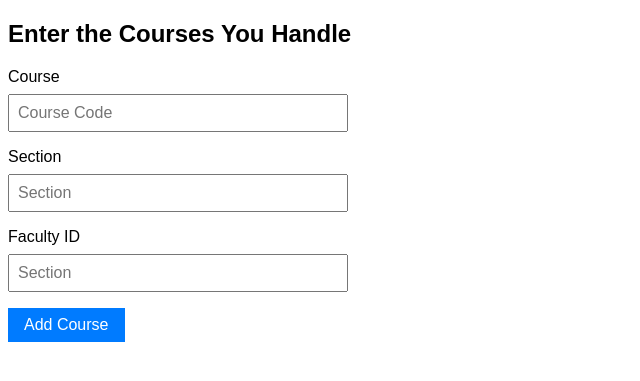
After one commit to franzivanedep/Testing_code, a PHP site: page /courses.html in a window 1280 px wide. The commit adds this page. Shown: the top 381 px of the page, without its empty margins (0-640 px from the left). Run offline with PHP 8.4, Linux system fonts and the light colour scheme.

Commit message:
fifth push

```diff
--- a/TIPTOOLROOmmalapitnadone/Professorpanel/prof.php
+++ b/TIPTOOLROOmmalapitnadone/Professorpanel/prof.php
@@ -373,7 +373,11 @@ body {
     // Event handler for logging out
     function logout() {
       alert("Logged out.");
+
+      window.location.href = '/TIPTOOLROOmmalapitnadone/student/loginprof.html';
+
     }
+    document.getElementById("logoutBtn").addEventListener("click", logout);
 
     // Fetch data and populate the HTML once the DOM is loaded
     document.addEventListener("DOMContentLoaded", fetchData);
--- a/TIPTOOLROOmmalapitnadone/admin-toolroomstaff/admin.php
+++ b/TIPTOOLROOmmalapitnadone/admin-toolroomstaff/admin.php
@@ -270,7 +270,7 @@ select#category option {
               // Database configuration
               $servername = "localhost:3307";
               $username = "root";
-              $db_password = "your_password"; // Replace with your actual MySQL password
+              $db_password = ""; // Replace with your actual MySQL password
               $dbname = "item_db";
 
 
--- a/TIPTOOLROOmmalapitnadone/student/computer.php
+++ b/TIPTOOLROOmmalapitnadone/student/computer.php
@@ -62,7 +62,7 @@
     <?php
 $servername = "localhost:3307";
 $username = "root";
-$db_password = "your_password"; // Replace with your actual MySQL password
+$db_password = ""; // Replace with your actual MySQL password
 $dbname = "item_db";
 
 // Create a database connection
--- /dev/null
+++ b/TIPTOOLROOmmalapitnadone/student/courses.html
@@ -0,0 +1,65 @@
+<!DOCTYPE html>
+<html>
+<head>
+    <style>
+        body {
+            font-family: Arial, sans-serif;
+        }
+        form {
+            margin-bottom: 2em;
+        }
+        label {
+            display: block;
+            margin-top: 1em;
+        }
+        input {
+            margin-top: 0.5em;
+            padding: 0.5em;
+            font-size: 1em;
+            width: 20em;
+        }
+        button {
+            margin-top: 1em;
+            padding: 0.5em 1em;
+            font-size: 1em;
+            color: white;
+            background-color: #007BFF;
+            border: none;
+            cursor: pointer;
+        }
+        button:hover {
+            background-color: #0056b3;
+        }
+        ul {
+            list-style-type: none;
+            padding: 0;
+        }
+        ul li {
+            margin-bottom: 0.5em;
+            padding: 1em;
+            background-color: #f8f9fa;
+            border: 1px solid #dee2e6;
+        }
+    </style>
+</head>
+<body>
+    <h2>Enter the Courses You Handle</h2>
+    <form class="signin-form" action="PHP/courses.php" method="post">
+        <div class="form-group mb-3">
+            <label class="label" for="Course_Section">Course</label>
+            <input type="text" id="Course_Section" name="Course_Section" class="form-control" placeholder="Course Code" required>
+        </div>
+        <div class="form-group mb-3">
+            <label class="label" for="Course_Code">Section</label>
+            <input type="text" id="Course_Code" name="Course_Code" class="form-control" placeholder="Section" required>
+        </div>
+        <div class="form-group mb-3">
+            <label class="label" for="ProfID">Faculty ID</label>
+            <input type="text" id="ProfID" name="ProfID" class="form-control" placeholder="Section" required>
+        </div>
+        <button type="submit" class="btn btn-primary">Add Course</button>
+    </form>
+
+
+</body>
+</html>
--- a/TIPTOOLROOmmalapitnadone/student/signupprof.html
+++ b/TIPTOOLROOmmalapitnadone/student/signupprof.html
@@ -92,6 +92,7 @@
                 </div>
               </div>
 
+
               <div class="d-flex mb-5 mt-4 align-items-center">
                 <div class="d-flex align-items-center">
                 <label class="control control--checkbox mb-0"><span class="caption">Creating an account means you're okay with our <a href="#">Terms and Conditions</a> and our <a href="#">Privacy Policy</a>.</span>
```
Also changed, not shown: TIPTOOLROOmmalapitnadone/student/PHP/acourses.php (added, +33 -0 lines), TIPTOOLROOmmalapitnadone/student/PHP/courses.php (added, +47 -0 lines), TIPTOOLROOmmalapitnadone/student/toolbox.php (+58 -16 lines), TIPTOOLROOmmalapitnadone/student/PHP/uploads/6530d35a0a21f_bg - 1.webp (added).
